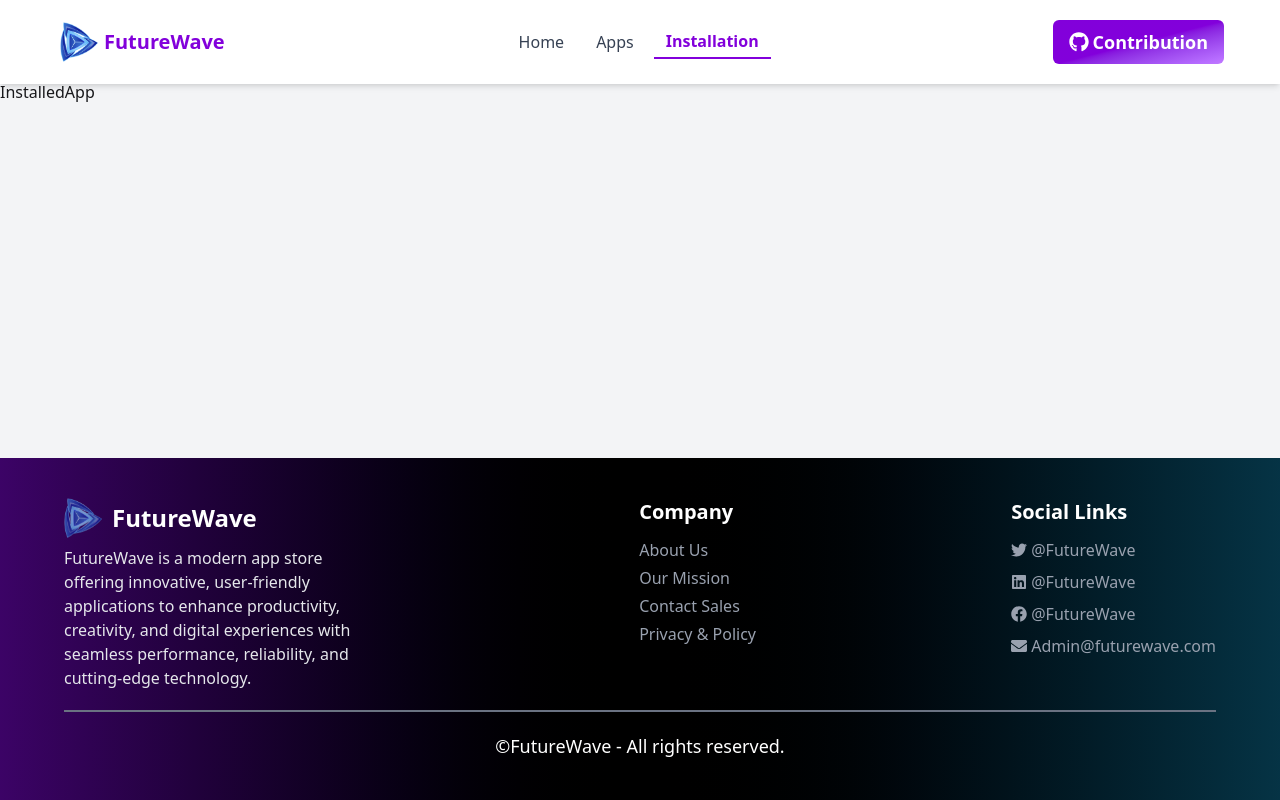
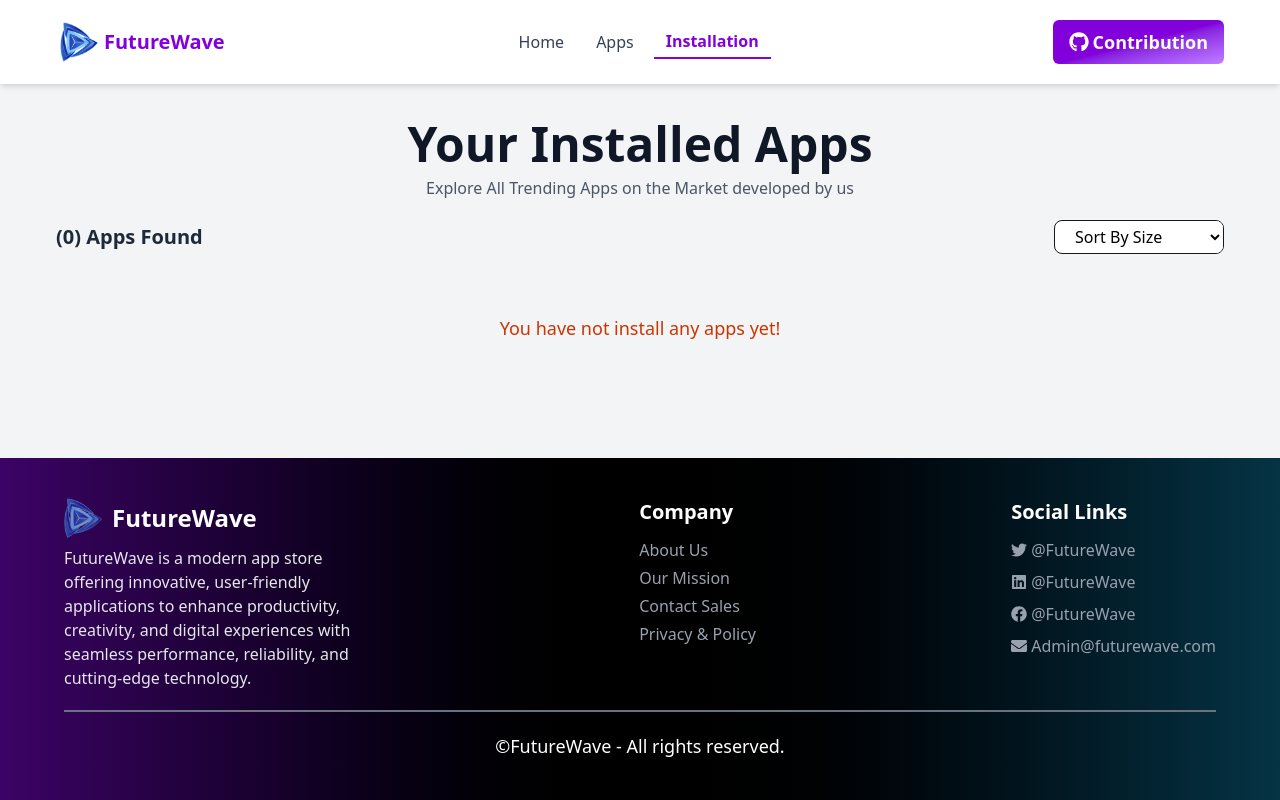
Before and after one commit to nahiyankhan55/B12-A5-FutureWave, a React (Vite) app: page /installation in a window 1280 px wide. Built offline with nearby package versions, Linux system fonts and the light colour scheme.

Commit message:
installed apps page add

```diff
--- a/src/Components/ErrorPage/RouteErrorPage.jsx
+++ b/src/Components/ErrorPage/RouteErrorPage.jsx
@@ -5,7 +5,7 @@ import { Link } from "react-router";
 
 const RouteErrorPage = () => {
   return (
-    <div className="flex flex-col items-center h-screen w-full">
+    <div className="flex flex-col items-center h-screen w-full max-w-[1440px] mx-auto">
       <NavbarSection></NavbarSection>
       <div className="flex-1">
         <div className="flex flex-col items-center w-full gap-2 py-20 text-center mt-10 px-5">
--- a/src/Components/Installation/InstalledApp.jsx
+++ b/src/Components/Installation/InstalledApp.jsx
@@ -1,5 +1,110 @@
+import { useContext, useEffect, useState } from "react";
+import AppContext from "../../context/AppContext";
+import { FaDownload, FaStar } from "react-icons/fa6";
+import { toast } from "react-toastify";
+import { Link } from "react-router";
+
 const InstalledApp = () => {
-  return <div>InstalledApp</div>;
+  const { downloaded, setDownloaded } = useContext(AppContext);
+  const [sortedData, setSortedData] = useState(downloaded);
+  const [sortType, setSortType] = useState("");
+
+  useEffect(() => {
+    let sorted = [...downloaded];
+    if (sortType === "highlow") {
+      sorted.sort((a, b) => b.downloads - a.downloads);
+    } else if (sortType === "lowhigh") {
+      sorted.sort((a, b) => a.downloads - b.downloads);
+    }
+    setSortedData(sorted);
+  }, [sortType, downloaded]);
+
+  const uninstallFunc = (app) => {
+    const updatedList = downloaded.filter((item) => item.id !== app.id);
+    setDownloaded(updatedList);
+    toast.warn(`${app.title} Uninstalled Successfully!`, {
+      position: "top-center",
+      autoClose: 2000,
+    });
+  };
+
+  return (
+    <div className="w-full lg:px-14 md:px-10 px-5 py-10 text-center flex flex-col gap-5">
+      {/* title */}
+      <div className="text-center">
+        <h2 className="xl:text-5xl lg:text-4xl sm:text-3xl text-2xl font-bold text-gray-900">
+          Your Installed Apps
+        </h2>
+        <p className="text-gray-600 mt-2">
+          Explore All Trending Apps on the Market developed by us
+        </p>
+      </div>
+      <div className="flex items-center gap-5 flex-wrap justify-between">
+        <h2 className="text-xl font-bold text-gray-800">
+          ({sortedData.length}) Apps Found
+        </h2>
+        <div className="flex items-center gap-1 border pl-2 rounded-lg bg-white overflow-hidden">
+          <select
+            className="py-1 px-2 bg-white outline-0 placeholder:text-gray-600 text-black min-w-40"
+            onChange={(e) => setSortType(e.target.value)}
+          >
+            <option value="">Sort By Size</option>
+            <option value="lowhigh">Low to High</option>
+            <option value="highlow">High to Low</option>
+          </select>
+        </div>
+      </div>
+      <div className="flex flex-col items-center w-full gap-5">
+        {downloaded.length > 0 ? (
+          sortedData.map((app) => (
+            <div
+              key={app.id}
+              className="w-full p-3 rounded-lg bg-white shadow-lg flex items-center justify-between gap-3 flex-wrap"
+            >
+              <div className="flex items-center gap-2">
+                <Link to={`/app/${app.id}`}>
+                  <img
+                    className="h-14 w-14 rounded-md bg-gray-300 shadow-md"
+                    src={app?.image}
+                    alt={app?.title}
+                  />
+                </Link>
+                <div className="flex flex-col justify-between items-start h-full gap-1">
+                  <h3 className="text-lg font-bold text-gray-800">
+                    {app?.title}
+                  </h3>
+                  <div className="flex items-center gap-3 flex-wrap">
+                    <p className="flex items-center gap-1 font-medium text-teal-500">
+                      <FaDownload></FaDownload>
+                      {(app?.downloads / 1000000).toFixed()}M
+                    </p>
+                    <p className="flex items-center gap-1 font-medium text-orange-500">
+                      <FaStar></FaStar>
+                      {app?.ratingAvg}
+                    </p>
+                    <p className="flex items-center gap-1 font-medium text-gray-500">
+                      <FaDownload></FaDownload>
+                      {app?.size} MB
+                    </p>
+                  </div>
+                </div>
+              </div>
+              <button
+                onClick={() => uninstallFunc(app)}
+                className="py-2 px-4 font-medium text-base bg-gradient-to-br from-teal-700 via-teal-600 to-teal-400 text-white hover:to-red-700 duration-300 cursor-pointer transition rounded-md"
+              >
+                Uninstall
+              </button>
+            </div>
+          ))
+        ) : (
+          <p className="text-lg text-center font-medium text-orange-700 py-10">
+            You have not install any apps yet!
+          </p>
+        )}
+      </div>
+    </div>
+  );
 };
 
 export default InstalledApp;
--- a/src/Components/Shared/NavbarSection.jsx
+++ b/src/Components/Shared/NavbarSection.jsx
@@ -4,7 +4,7 @@ import webLogo from "/logo.png";
 
 const NavbarSection = () => {
   return (
-    <div className="flex items-center gap-5 py-5 bg-white shadow-md fixed z-50 w-full lg:px-14 md:px-10 px-5 justify-between">
+    <div className="flex items-center gap-5 py-5 max-w-[1440px] mx-auto bg-white shadow-md fixed z-50 w-full lg:px-14 md:px-10 px-5 justify-between">
       <div className="flex items-center gap-1">
         <div className="dropdown">
           <div tabIndex={0} role="button" className="btn btn-ghost md:hidden">
```
